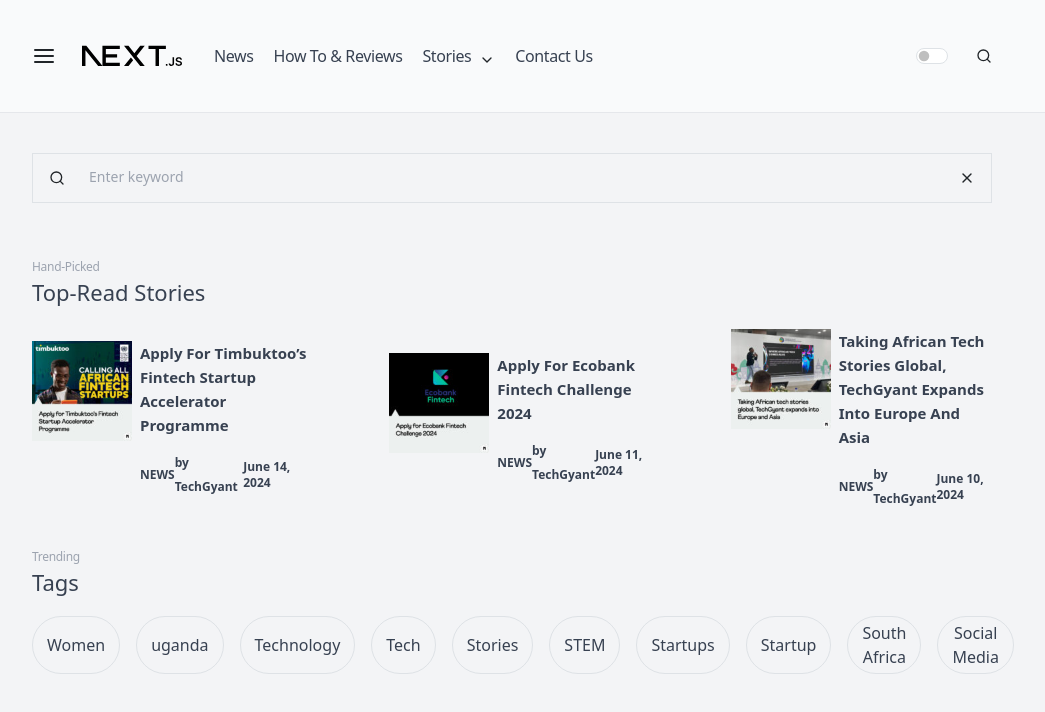
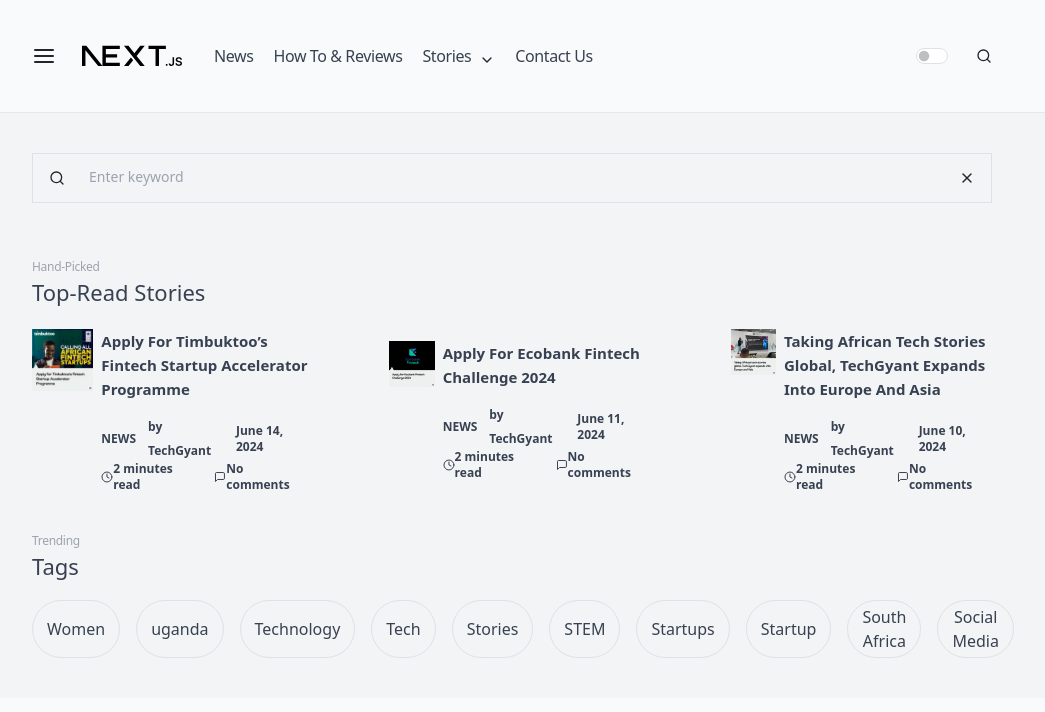
Before and after one commit to Ibidapo-Ayo/next-blog, a Next.js app: page / in a window 1280 px wide. Both pictures are taken after a click on the icon 1112 px from the left and 56 px from the top of the page. Shown: the top 712 px of the page, without its empty margins (128-1173 px from the left). Built offline with nearby package versions, Linux system fonts and the light colour scheme.

Commit message:
Comments and read time added

```diff
--- a/app/ui/navs/components/search/Search.jsx
+++ b/app/ui/navs/components/search/Search.jsx
@@ -4,7 +4,7 @@
 
 const Search = () => {
   return (
-    <div className="absolue  top-16 w-full bg-gray-100 dark:bg-gray-900 px-10 lg:px-40 py-10 h-auto space-y-14">
+    <div className="absolue  top-16 w-full bg-gray-100 dark:bg-gray-800 px-10 lg:px-40 py-10 h-auto space-y-14">
       <SearchInput />
       <TopRated />
     </div>
--- a/app/ui/navs/components/search/components/TopRated.jsx
+++ b/app/ui/navs/components/search/components/TopRated.jsx
@@ -6,13 +6,18 @@
 import Link from "next/link";
 
 import React from "react";
+import { FiClock, FiMessageSquare } from "react-icons/fi";
 
 const TopRated = () => {
   return (
     <div className="space-y-2 hidden md:block">
       <div className="-space-y-3">
-        <p className="text-gray-400 font-medium text-xs tracking-tight">Hand-Picked</p>
-        <h4 className="text-gray-700 dark:text-gray-100 text-[22px]">Top-Read Stories</h4>
+        <p className="text-gray-400 font-medium text-xs tracking-tight">
+          Hand-Picked
+        </p>
+        <h4 className="text-gray-700 dark:text-gray-100 text-[22px]">
+          Top-Read Stories
+        </h4>
       </div>
       <div className="md:grid grid-cols-3 gap-16 justify-between items-center mt-4 space-x-4 hidden">
         {searchData.map((search, index) => {
@@ -30,12 +35,13 @@
                 >
                   {search.title}
                 </Link>
-                <div className="flex items-center justify-between">
+                <div className="-space-y-4">
+                  <div className="flex items-center space-x-3 w-52">
                     <p>
                       {" "}
                       <Link
                         href={`/category/${generateLowerCase(search.category)}`}
-                      className="text-xs font-semibold text-gray-700 no-underline dark:text-gray-100 hover:text-gray-500 dark:hover:text-gray-400"
+                        className="text-xs font-semibold text-gray-700 no-underline dark:text-gray-300 hover:text-gray-500 dark:hover:text-gray-400"
                       >
                         {search.category}
                       </Link>
@@ -44,15 +50,28 @@
                       {" "}
                       <Link
                         href={`/author/${generateLowerCase(search.author)}`}
-                      className="text-xs font-semibold no-underline text-gray-700 dark:text-gray-100 hover:text-gray-500 dark:hover:text-gray-400"
+                        className="text-xs font-semibold no-underline text-gray-700 dark:text-gray-300 hover:text-gray-500 dark:hover:text-gray-400"
                       >{`by ${search.author}`}</Link>
                     </p>
                     <p
                       href={"#"}
-                    className="text-xs font-semibold no-underline text-gray-700 dark:text-gray-100 mt-1"
+                      className="text-xs font-semibold no-underline text-gray-700 dark:text-gray-300 mt-1"
                     >
                       {search.date}
                     </p>
+                  </div>
+                  <div className="flex space-x-3 items-center">
+                    <p className="flex items-center space-x-2 text-xs font-semibold text-gray-700 no-underline dark:text-gray-300 hover:text-gray-500 dark:hover:text-gray-400">
+                      <FiClock />
+                      {search.readTime}
+                    </p>
+                    <p className="flex items-center space-x-2  text-xs font-semibold text-gray-700 no-underline dark:text-gray-300 hover:text-gray-500 dark:hover:text-gray-400">
+                      <FiMessageSquare />
+                      {search.comment.length === 0
+                        ? "No comments"
+                        : `${search.comment.length} comments`}
+                    </p>
+                  </div>
                 </div>
               </div>
             </div>
@@ -69,7 +88,12 @@
         </div>
         <div className="flex space-x-4">
           {searchTags.map((tags, index) => (
-            <Button variant={"ghost"} size={"tags"} key={index} className={"dark:hover:border-none"}>
+            <Button
+              variant={"ghost"}
+              size={"tags"}
+              key={index}
+              className={"dark:hover:border-none"}
+            >
               {tags}
             </Button>
           ))}
```
Lines whose indentation alone changed are shown as unchanged.
